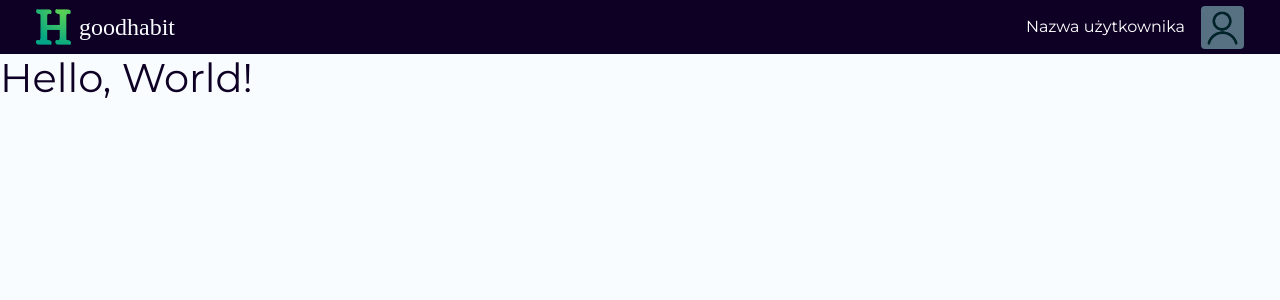
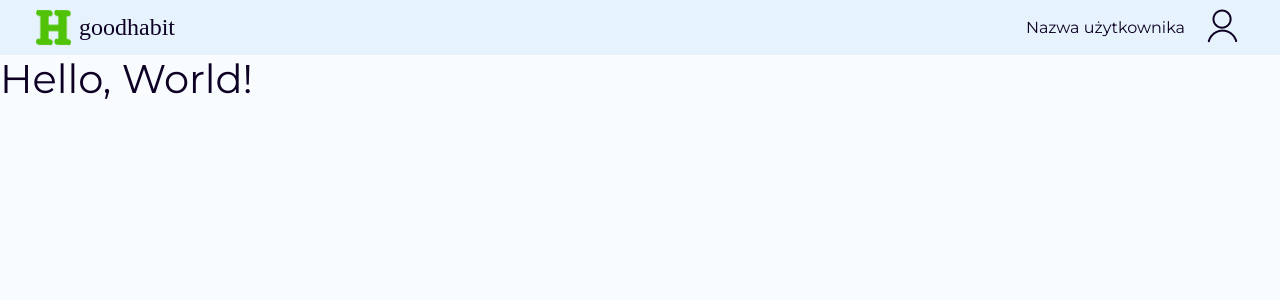
Before and after one commit to BarteXikora/habit-tracking, a React (Create React App) app in the folder client/: page /login in a window 1280 px wide. Both pictures are taken after a click on the button "Log In". Shown: the top 300 px of the page. Built offline with nearby package versions, Linux system fonts and the light colour scheme; a web font is replaced by a local one.

Commit message:
Applied new styles for navbar.

```diff
--- a/client/src/components/system/UserButton.tsx
+++ b/client/src/components/system/UserButton.tsx
@@ -7,7 +7,7 @@ const UserButton = () => {
         <span>Nazwa użytkownika</span>
 
         <div className="icon-user ms-3 p-1">
-            <img src={iconUser} alt='Miniatura avatara użytkownika.' />
+            <img src={iconUser} alt='Miniatura avatara użytkownika.' className='pb-1' />
         </div>
     </Button>
 }
--- a/client/src/css/main.css
+++ b/client/src/css/main.css
@@ -10,14 +10,13 @@ body {
 }
 
 .navbar {
-  background-color: #0E0025;
-  color: #F8FCFF;
+  background-color: #E7F3FC;
 }
 
 .navbar-brand {
   font-family: "Quando", serif;
   font-size: 24px;
-  color: #F8FCFF;
+  color: #0E0025;
   pointer-events: none;
 }
 
@@ -37,15 +36,13 @@ button {
 
 .btn-tr {
   background-color: transparent;
+  color: #0E0025;
 }
 .btn-tr:active, .btn-tr:hover {
-  background-color: rgba(107, 143, 153, 0.4) !important;
+  background-color: rgba(87, 112, 130, 0.4) !important;
+  color: #0E0025;
 }
 
-.icon-user {
-  background-color: #577082;
-  border-radius: 4px;
-}
 .icon-user img {
   width: 35px;
 }
--- a/client/src/scss/system/buttons.scss
+++ b/client/src/scss/system/buttons.scss
@@ -10,18 +10,17 @@ button {
 
 .btn-tr {
     background-color: transparent;
+    color: $black;
 
     &:active,
     &:hover {
         background-color: $courtain-gray !important;
+        color: $black;
     }
 }
 
 // User button:
 .icon-user {
-    background-color: $gray-5;
-    border-radius: $radius;
-
     img {
         width: 35px;
     }
--- a/client/src/scss/system/navbar.scss
+++ b/client/src/scss/system/navbar.scss
@@ -1,11 +1,10 @@
 .navbar {
-    background-color: $black;
-    color: $white;
+    background-color: $gray-3;
 }
 
 .navbar-brand {
     font-family: $font-title;
     font-size: $f-subtitle;
-    color: $white;
+    color: $black;
     pointer-events: none;
 }
--- a/client/src/scss/variables.scss
+++ b/client/src/scss/variables.scss
@@ -51,7 +51,7 @@ $wrong-6: #DB250B;
 $wrong-7: #A81804;
 $wrong-8: #730E00;
 
-$courtain-gray: rgba(107, 143, 153, .4);
+$courtain-gray: rgba(87, 112, 130, .4);
 
 // Radiuses:
 
```
Also changed, not shown: client/src/img/icon-user.png, client/src/img/logo.png.
